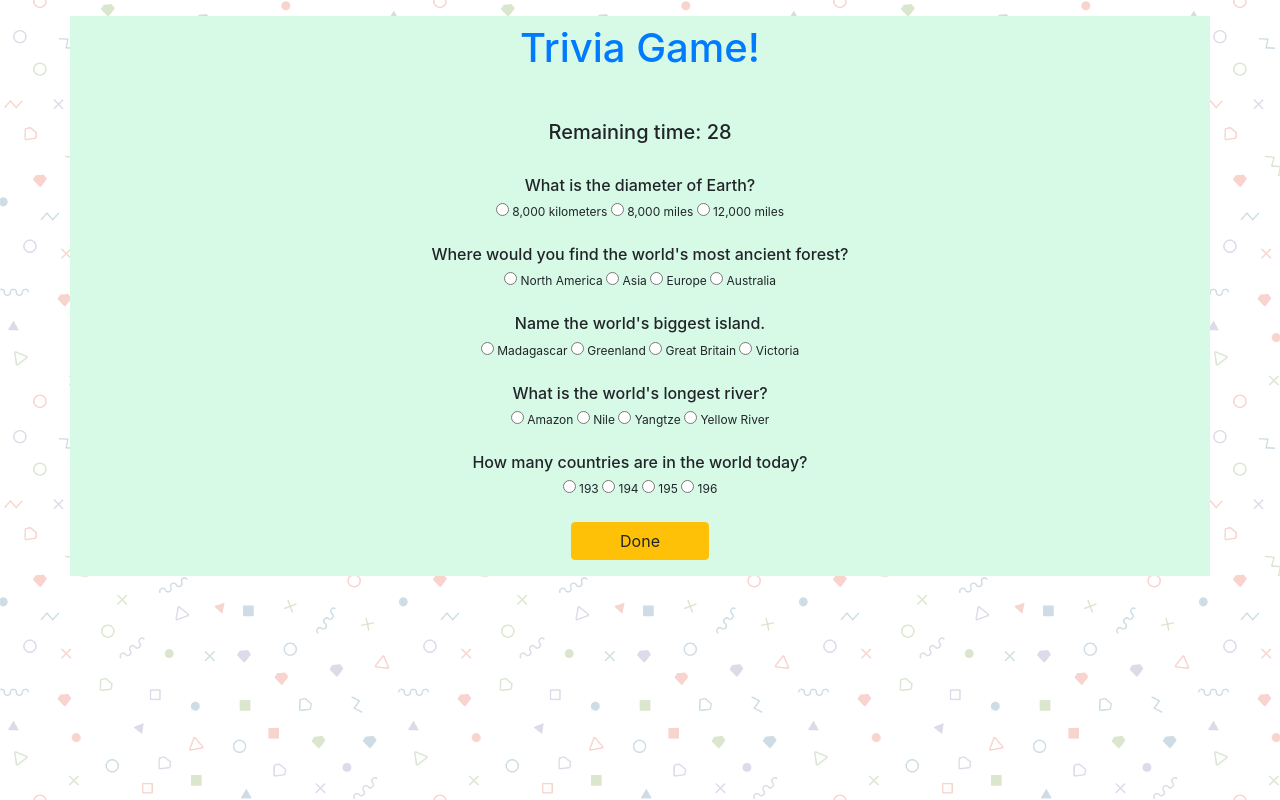
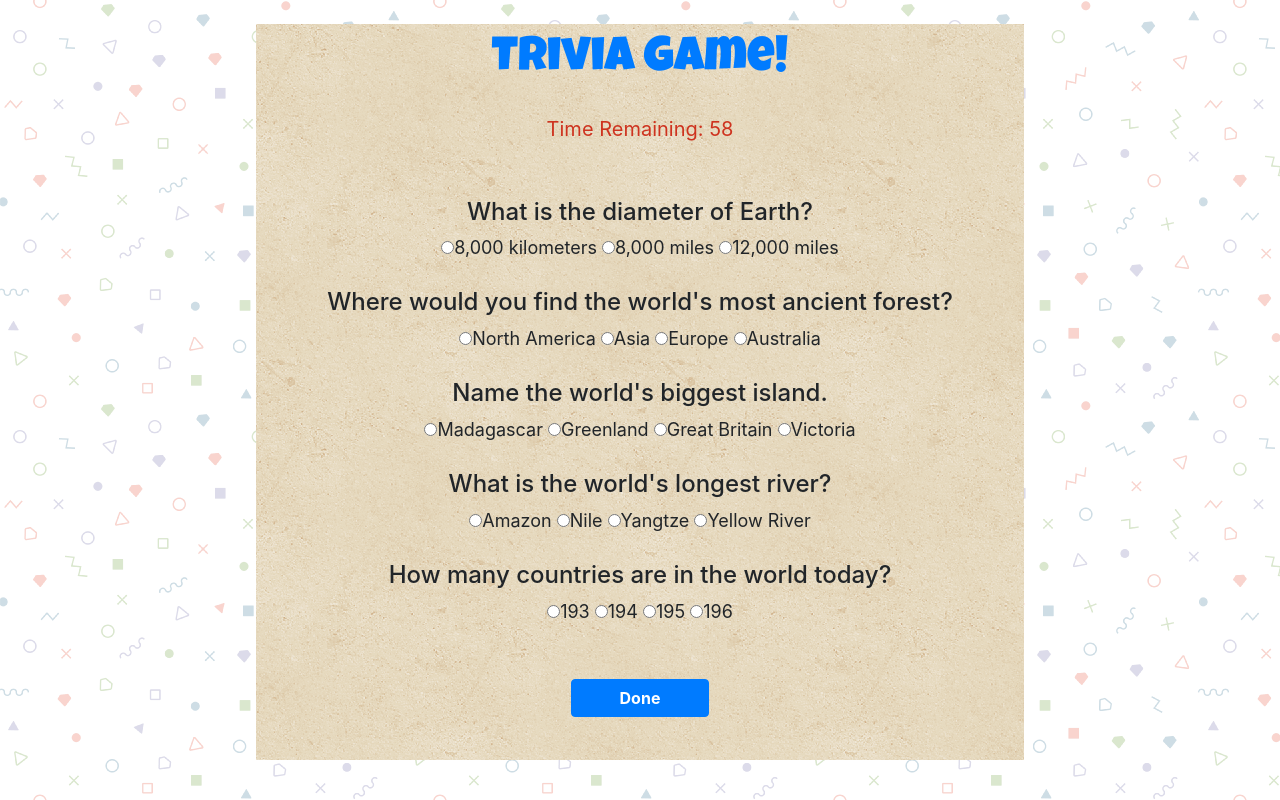
Before and after one commit to vaheminasyan2/TriviaGame, a plain HTML site: page index.html in a window 1280 px wide. Both pictures are taken after a click on the button "Start". Drawn offline with nearby package versions, Linux system fonts and the light colour scheme.

Commit message:
updated code

```diff
--- a/assets/css/style.css
+++ b/assets/css/style.css
@@ -1,30 +1,37 @@
 body {
     background: url("../images/background.png");
-    height: 100%;
 }
 
-#questions {
+.mainContent {
+    background: url("../images/gravel.png");
+    width: 60%;
+}
+
+.gameDisplay {
     position: relative;
+    font-size: 18px;
 }
 
 #startButton {
     position: absolute;
-    top: 150px;
-    margin-left: -60px;
+    top: 50px;
+    margin-left: -70px;
 }
 
-.mainContent {
-    background-color: rgb(215, 250, 231);
+#timeRemaining {
+    font-size: 20px;
+    color: rgb(206, 51, 31)
 }
 
-#question1, #question2, #question3, #question4, #question5 {
-    font-size: 12px;
+.triviaTitle {
+    font-family: 'Luckiest Guy', cursive;
+    font-size: 48px;
 }
 
-#resultTable{
-    position: absolute;
-    top: 50px;
-    margin-left: 285px;
+.results {
+    color: black;
+}
 
-
+button {
+    font-weight: bold;
 }
--- a/assets/javascript/app.js
+++ b/assets/javascript/app.js
@@ -1,54 +1,118 @@
+
 // create global varialbles
-var remainingTime = 30;
-var gameRunning = false;
+var remainingTime = 60;
 var intervalId;
+var countOfCorrectAnswers;
+var countOfIncorrectAnswers;
+var countOfUnanswered;
+var resultArray = [];
 
-// hide questions page
-document.getElementById("questions").style.visibility = "hidden";
+var trivia = [
 
-// start button
-document.getElementById("startButton").onclick = function x() {
-    document.getElementById("startButton").style.display = "none"
-    document.getElementById("questions").style.visibility = "visible";
+    { question: "What is the diameter of Earth?", choices: ["8,000 kilometers", "8,000 miles", "12,000 miles"], value: [0, 1, 0] },
+
+    { question: "Where would you find the world's most ancient forest?", choices: ["North America", "Asia", "Europe", "Australia"], value: [0, 0, 0, 1] },
+
+    { question: "Name the world's biggest island.", choices: ["Madagascar", "Greenland", "Great Britain", "Victoria"], value: [0, 1, 0, 0] },
+
+    { question: "What is the world's longest river?", choices: ["Amazon", "Nile", "Yangtze", "Yellow River"], value: [1, 0, 0, 0] },
+
+    { question: "How many countries are in the world today?", choices: ["193", "194", "195", "196"], value: [0, 0, 1, 0] },
+];
+
+function reset() {
+
+    for (var i = 0; i < trivia.length; i++) {
+        var questionDiv = $("<form>").attr("id", "question" + i);
+        var QQ = $("<h4>").text(trivia[i].question);
+        questionDiv.append(QQ);
+        $(".quiz").append(questionDiv);
+        //questionDiv.append("<br>")
+
+        for (var j = 0; j < trivia[i].choices.length; j++) {
+            var choicesDiv1 = $("<input>" + trivia[i].choices[j] + " " + "</input>").attr("name", "group" + i).attr("type", "radio").attr("value", trivia[i].value[j]);
+            questionDiv.append(choicesDiv1);
+        }
+        questionDiv.append("<br><br>")
+    };
 
     clearInterval(intervalId);
-    intervalId = setInterval(decrement, 1 * 1000)
+    countOfCorrectAnswers = 0;
+    countOfIncorrectAnswers = 0;
+    countOfUnanswered = 0;
+    resultArray = [];
+    $(".quiz").attr("style", "display: none");
+    $("#doneButton").attr("style", "visibility: hidden");
+    $("#timeRemaining").attr("style", "visibility: hidden");
+}
 
-    function decrement() {
-        remainingTime--;
-        $("#timeRemaining").text("Remaining time: " + remainingTime)
-        if (remainingTime === 0) {
-            stop();
+function start() {
+    $("#startButton").on("click", function () {
+        $("#startButton").attr("style", "visibility: hidden");
+        $(".quiz").attr("style", "visibility: visible");
+        $("#doneButton").attr("style", "visibility: visible");
+        $("#timeRemaining").attr("style", "visibility: visible");
+
+        intervalId = setInterval(decrement, 1 * 1000);
+
+        $("#doneButton").on("click", function () {
+            clearInterval(intervalId);
             result();
+        });
+
+        function decrement() {
+            remainingTime--;
+            $("#timeRemaining").text("Time Remaining: " + remainingTime)
+            if (remainingTime === 0) {
+                clearInterval(intervalId);
+                result();
+            };
+        };
+    });
+};
+
+function result() {
+    $(".quiz").attr("style", "display: none");
+    $("#doneButton").attr("style", "visibility: hidden");
+    $("#startButton").attr("style", "visibility: hidden");
+
+    var valueQuestion0 = $("input[name='group0']:checked").val();
+    var valueQuestion1 = $("input[name='group1']:checked").val();
+    var valueQuestion2 = $("input[name='group2']:checked").val();
+    var valueQuestion3 = $("input[name='group3']:checked").val();
+    var valueQuestion4 = $("input[name='group4']:checked").val();
+    resultArray.push(valueQuestion0, valueQuestion1, valueQuestion2, valueQuestion3, valueQuestion4);
+
+    for (var i = 0; i < resultArray.length; i++) {
+        if (resultArray[i] === "1") {
+            countOfCorrectAnswers++;
         }
-    }
+        else if (resultArray[i] === "0") {
+            countOfIncorrectAnswers++;
+        }
+        else if (resultArray[i] === undefined) {
+            countOfUnanswered++;
+        }
+    };
 
-    function stop() {
-        clearInterval(intervalId);
-    }
+    var resultTable = $("<h4>All Done!</h4>").addClass("results");
+    $("#timeRemaining").append(resultTable);
+    $(".results").prepend("<br><br>").append("<br><br>");
 
-    function result() {
-        document.getElementById("questions").style.display = "none";
-        document.getElementById("startButton").style.display = "none";
+    var correctAnswersDiv = $("<h5>Correct Answers: " + countOfCorrectAnswers + "</h5>");
+    resultTable.append(correctAnswersDiv);
 
-        var resultTable =$("<div>");
-        $(".gameDisplay").append(resultTable);
-        resultTable.addClass("results");
-        resultTable.append("<h4>All Done!</h4>");
+    var incorrectAnswersDiv = $("<h5>Incorrect Answers: " + countOfIncorrectAnswers + "</h5>");
+    resultTable.append(incorrectAnswersDiv);
 
-        var correctAnswers =$("<h6>Correct Answers: </h6>")
-        resultTable.append(correctAnswers)
-        correctAnswers.attr("id","correctAnswers")
+    var unansweredDiv = $("<h5>Unanswered: " + countOfUnanswered + "</h5>");
+    resultTable.append(unansweredDiv);
 
-        var incorrectAnswers =$("<h6>Incorrect Answers: </h6>");
-        resultTable.append(incorrectAnswers);
-        incorrectAnswers.attr("id","incorrectAnswers");
+    console.log(resultArray);
+    console.log("Correct: " + countOfCorrectAnswers);
+    console.log("Incorrect: " + countOfIncorrectAnswers);
+    console.log("Unanswered: " + countOfUnanswered);
+}
 
-        var Unanswered = $("<h6>Unanswered: </h6>");
-        resultTable.append(Unanswered);
-        Unanswered.attr("id", "unaswered")
-
-        resultTable.append("<br>")
-    }
-    //document.getElementById("doneButton").onclick = result();
-}
+reset();
+start();
--- a/index.html
+++ b/index.html
@@ -10,71 +10,32 @@
     <link rel="stylesheet" href="https://stackpath.bootstrapcdn.com/bootstrap/4.1.3/css/bootstrap.min.css" integrity="sha384-MCw98/SFnGE8fJT3GXwEOngsV7Zt27NXFoaoApmYm81iuXoPkFOJwJ8ERdknLPMO"
         crossorigin="anonymous">
     <link rel="stylesheet" type="text/css" media="screen" href="assets/css/style.css" />
+    <link href="https://fonts.googleapis.com/css?family=Luckiest+Guy" rel="stylesheet">
 
 </head>
 
 <body>
-    <div class="container mainContent mt-3">
+    <div class="container mainContent mt-4 mb-4">
         <div class="row text-center">
             <div class="col">
-                <h1 class="text-primary mt-2 mb-5">Trivia Game!</h1>
+                <h1 class="text-primary mt-2 mb-4 triviaTitle">Trivia Game!</h1>
             </div>
         </div>
         <div class="row text-center">
             <div class="col gameDisplay">
-                <div id="questions">
-                    <h5 id="timeRemaining">Time Remaining: </h5>
-                    <br>
-                    <div id="question1">
-                        <h6>What is the diameter of Earth?</h6>
-                        <input type="radio" value="0" name="question1"> 8,000 kilometers
-                        <input type="radio" value="1" name="question1"> 8,000 miles
-                        <input type="radio" value="0" name="question1"> 12,000 miles
-                    </div>
-                    <br>
-                    <div id="question2">
-                        <h6>Where would you find the world's most ancient forest?</h6>
-                        <input type="radio" value="0" name="question2"> North America
-                        <input type="radio" value="0" name="question2"> Asia
-                        <input type="radio" value="0" name="question2"> Europe
-                        <input type="radio" value="1" name="question2"> Australia
-                    </div>
-                    <br>
-                    <div id="question3">
-                        <h6>Name the world's biggest island.</h6>
-                        <input type="radio" value="0" name="question3"> Madagascar
-                        <input type="radio" value="1" name="question3"> Greenland
-                        <input type="radio" value="0" name="question3"> Great Britain
-                        <input type="radio" value="0" name="question3"> Victoria
-
-                    </div>
-                    <br>
-                    <div id="question4">
-                        <h6>What is the world's longest river?</h6>
-                        <input type="radio" value="1" name="question4"> Amazon
-                        <input type="radio" value="0" name="question4"> Nile
-                        <input type="radio" value="0" name="question4"> Yangtze
-                        <input type="radio" value="0"name="question4"> Yellow River
-
-                    </div>
-                    <br>
-                    <div id="question5">
-                        <h6>How many countries are in the world today?</h6>
-                        <input type="radio" value="0" name="question5"> 193
-                        <input type="radio" value="0" name="question5"> 194
-                        <input type="radio" value="1" name="question5"> 195
-                        <input type="radio" value="0" name="question5"> 196
-                    </div>
-                    <br>
-                    <button type="button" id="doneButton" class="btn btn-warning pl-5 pr-5 mb-3">Done</button>
-                    <br>
+                <div id="timeRemaining">Time Remaining: </div>
+                <br><br>
+                <div class="quiz">
                 </div>
-                <button type="button" id="startButton" class="btn btn-warning pl-5 pr-5">Start</button>
+                <br>
+                <button type="button" id="doneButton" class="btn btn-primary pl-5 pr-5 mb-3 font-weight-bold">Done</button>
+                <br>
+                <button type="button" id="startButton" class="btn btn-warning pl-5 pr-5 font-weight-bold">Start</button>
+                <br>
             </div>
         </div>
     </div>
-
-
+    </div>
 
     <script src="http://code.jquery.com/jquery-3.3.1.js" integrity="sha256-2Kok7MbOyxpgUVvAk/HJ2jigOSYS2auK4Pfzbm7uH60="
         crossorigin="anonymous"></script>
```
Also changed, not shown: assets/images/gravel.png (added).
